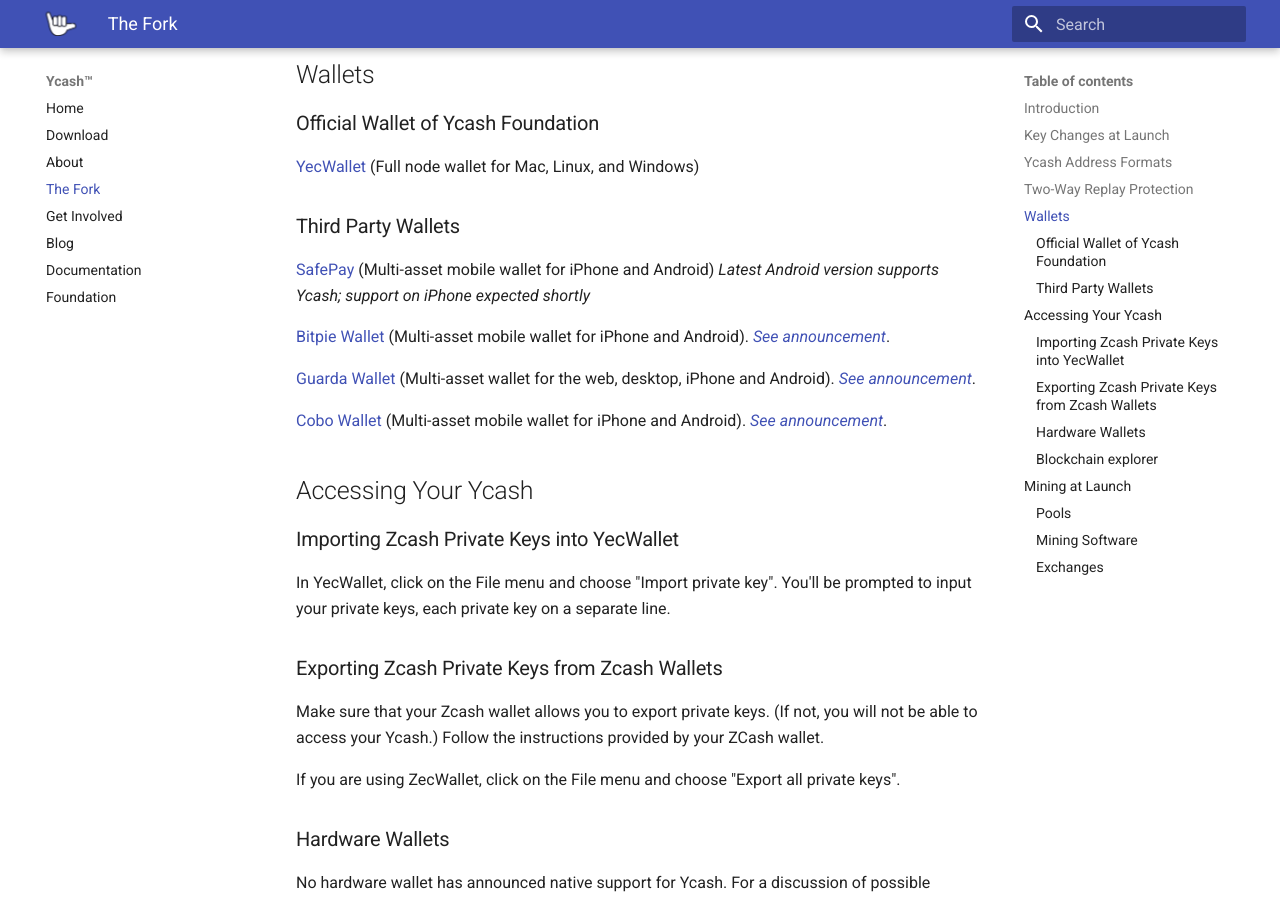
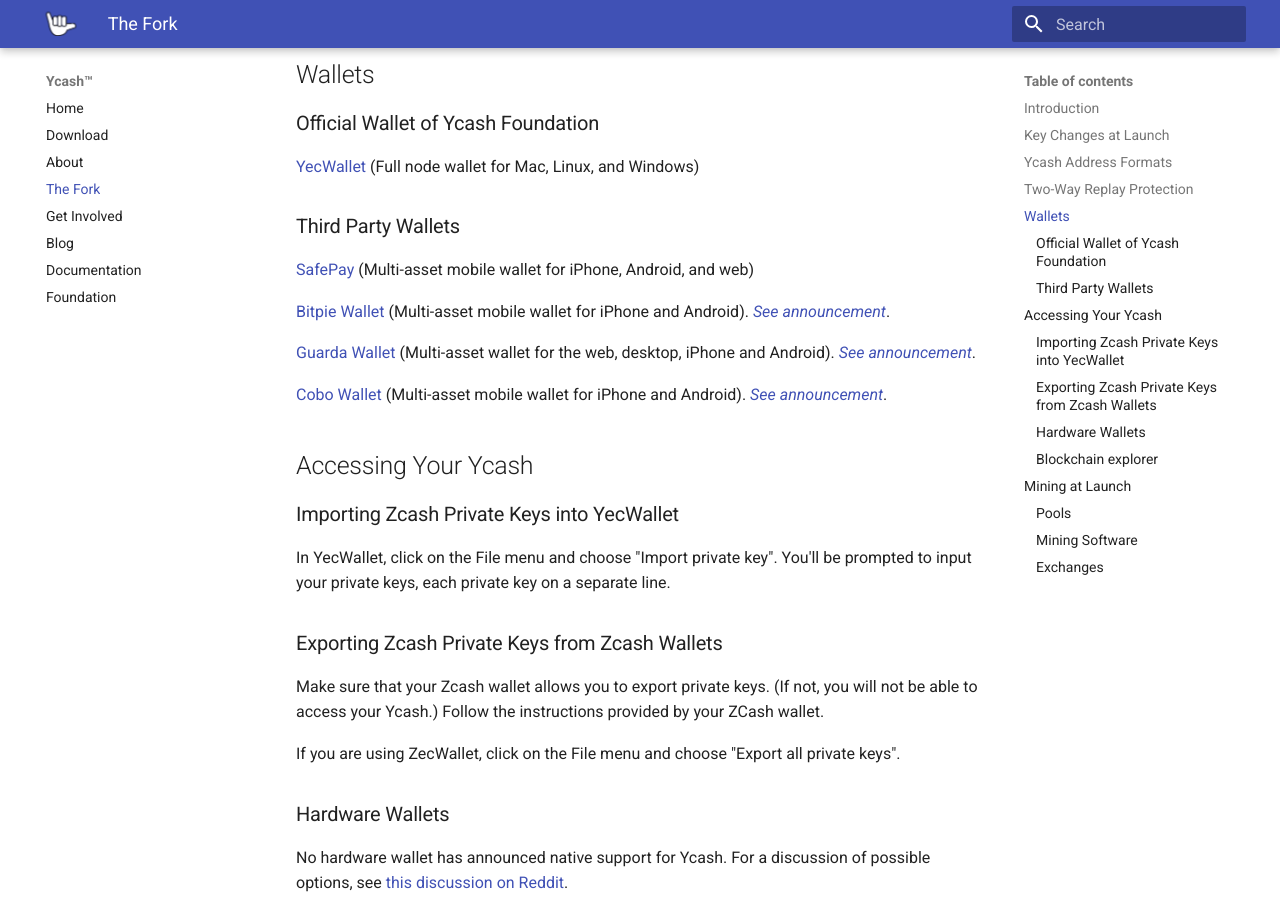
Before and after one commit to ycashfoundation/ycash-website, an MkDocs documentation site: the page built from docs/the_fork.md, in a window 1280 px wide and 900 px high, scrolled down 1186 px. Built offline with MkDocs 1.6.1 and Material for MkDocs 9.7.7, drawn with Linux system fonts in a browser that asks for light colours.

Commit message:
update wallet list

```diff
--- a/docs/the_fork.md
+++ b/docs/the_fork.md
@@ -49,7 +49,7 @@
 
 ### Third Party Wallets
 
-[SafePay](https://safepay.safecoin.org/) (Multi-asset mobile wallet for iPhone and Android) *Latest Android version supports Ycash; support on iPhone expected shortly*
+[SafePay](https://safepay.safecoin.org/) (Multi-asset mobile wallet for iPhone, Android, and web)
 
 [Bitpie Wallet](https://bitpie.com/) (Multi-asset mobile wallet for iPhone
 and Android). *[See announcement](https://twitter.com/BitpieWallet/status/1145967456147501056)*.
```
